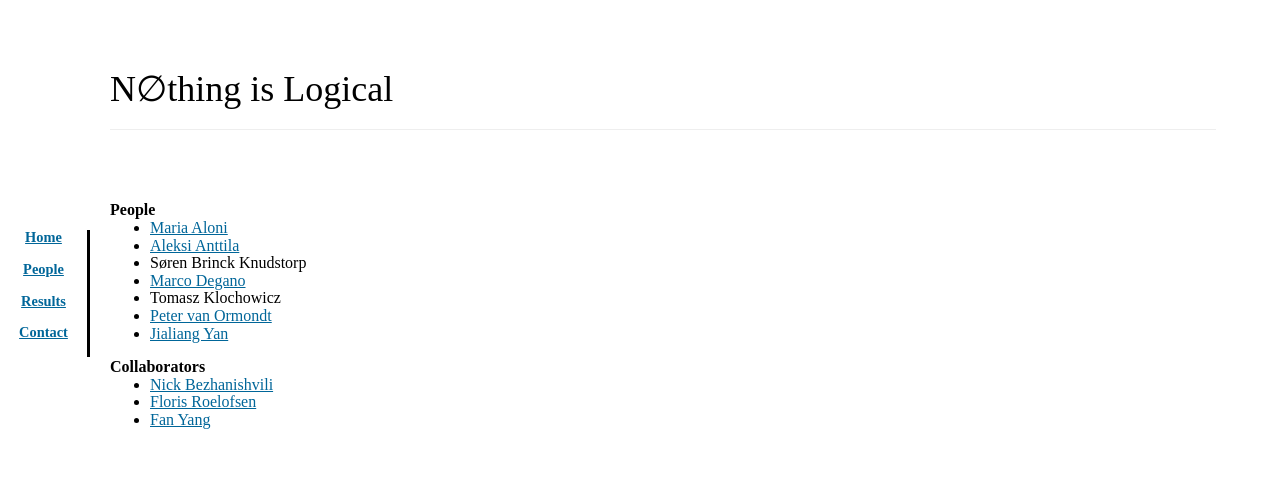
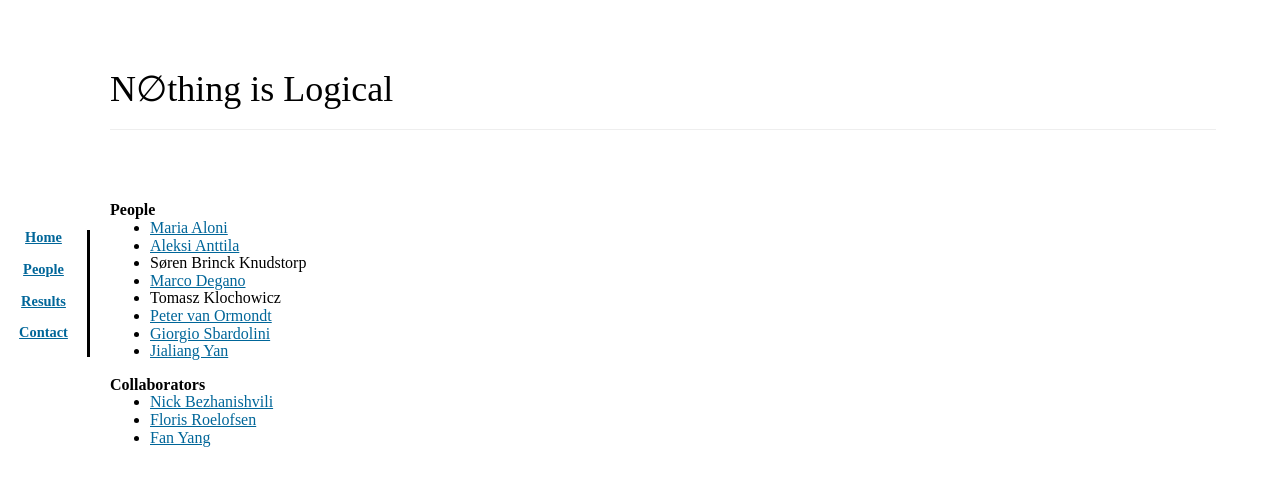
Before and after one commit to rednaw/site, a Jekyll site: the page built from content/Nihil/people.md, in a window 1280 px wide. Shown: the top 486 px of the page. Built offline with Jekyll 4.4.1, drawn with Linux system fonts in a browser that asks for light colours; some web fonts are replaced.

Commit message:
Update people.md

```diff
--- a/content/Nihil/people.md
+++ b/content/Nihil/people.md
@@ -12,6 +12,7 @@ permalink: ./Nihil/people
 - [Marco Degano](https://m-degano.github.io)
 - Tomasz Klochowicz
 - [Peter van Ormondt](https://www.vanormondt.net/~peter/)
+- [Giorgio Sbardolini](https://sites.google.com/view/giorgiosbardolini/home)
 - [Jialiang Yan](https://yanjialiang.com)
 
 **Collaborators**
```
